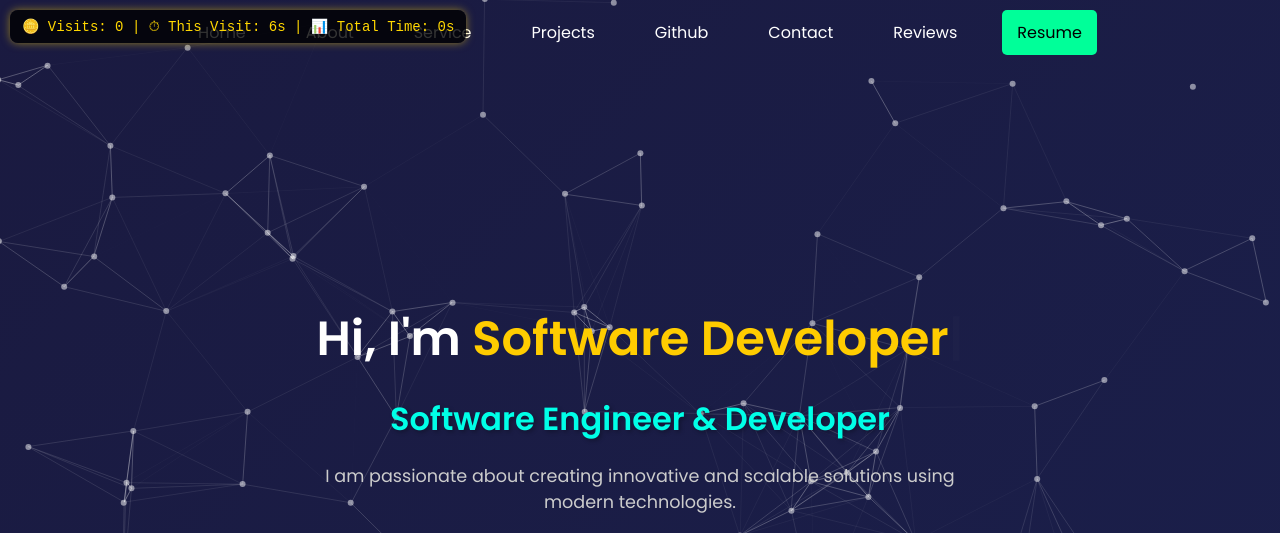
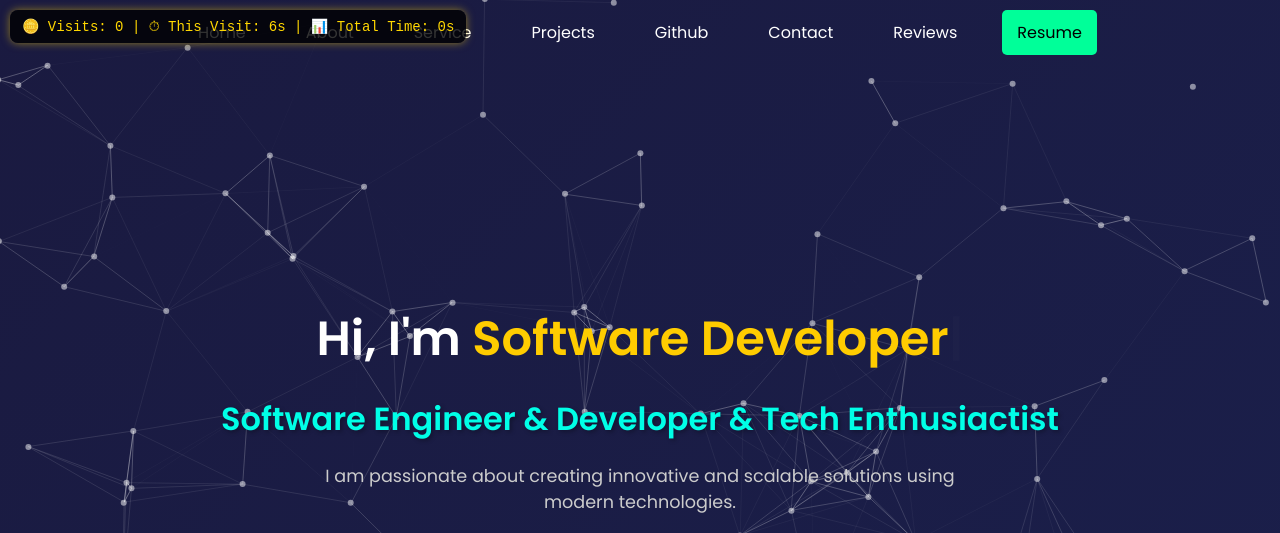
Before and after one commit to KanishkKR2010/personalwebsite, a plain HTML site: page index.html in a window 1280 px wide. Shown: the top 533 px of the page. Drawn offline with nearby package versions, Linux system fonts and the light colour scheme; no server answers; animation ran at ten frames a second.

Commit message:
Update index.html

```diff
--- a/index.html
+++ b/index.html
@@ -7,15 +7,15 @@
     <title>Kanishk K.R</title>
     <script src="https://cdn.jsdelivr.net/npm/particles.js"></script>
 
-    <!-- Favicon -->
+
     <link href="img/favicon.ico" rel="icon">
-<!-- Add this inside the <head> tag of your HTML file -->
+
     <link href="https://fonts.googleapis.com/css2?family=Poppins:wght@400;500;600&display=swap" rel="stylesheet">
 
-    <!-- Google Fonts -->
+
     <link href="https://fonts.googleapis.com/css2?family=Montserrat:wght@300;400;500;600;700&display=swap" rel="stylesheet">
 
-    <!-- CSS Libraries -->
+
     <link href="https://cdnjs.cloudflare.com/ajax/libs/font-awesome/5.10.0/css/all.min.css" rel="stylesheet">
     <link href="https://cdn.jsdelivr.net/npm/aos@2.3.4/dist/aos.css" rel="stylesheet">
 
@@ -853,7 +853,7 @@ h2 {
 <div class="hero" id="home">
   <div>
     <h1 data-aos="fade-up">Hi, I'm <span id="typed">Kanishk</span></h1>
-    <h2 data-aos="fade-up" data-aos-delay="300">Software Engineer & Developer</h2>
+    <h2 data-aos="fade-up" data-aos-delay="300">Software Engineer & Developer & Tech Enthusiactist</h2>
     <p data-aos="fade-up" data-aos-delay="400">
       I am passionate about creating innovative and scalable solutions using modern technologies.
     </p>
```
